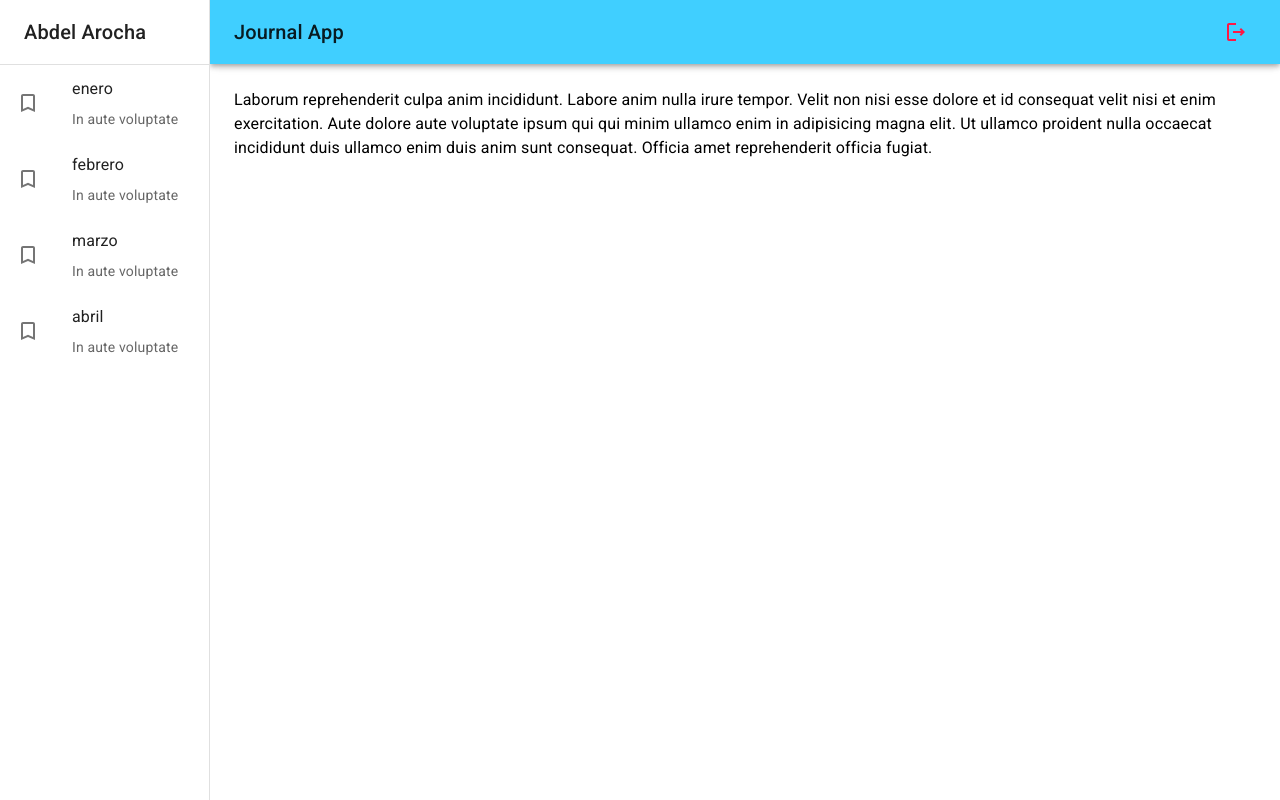
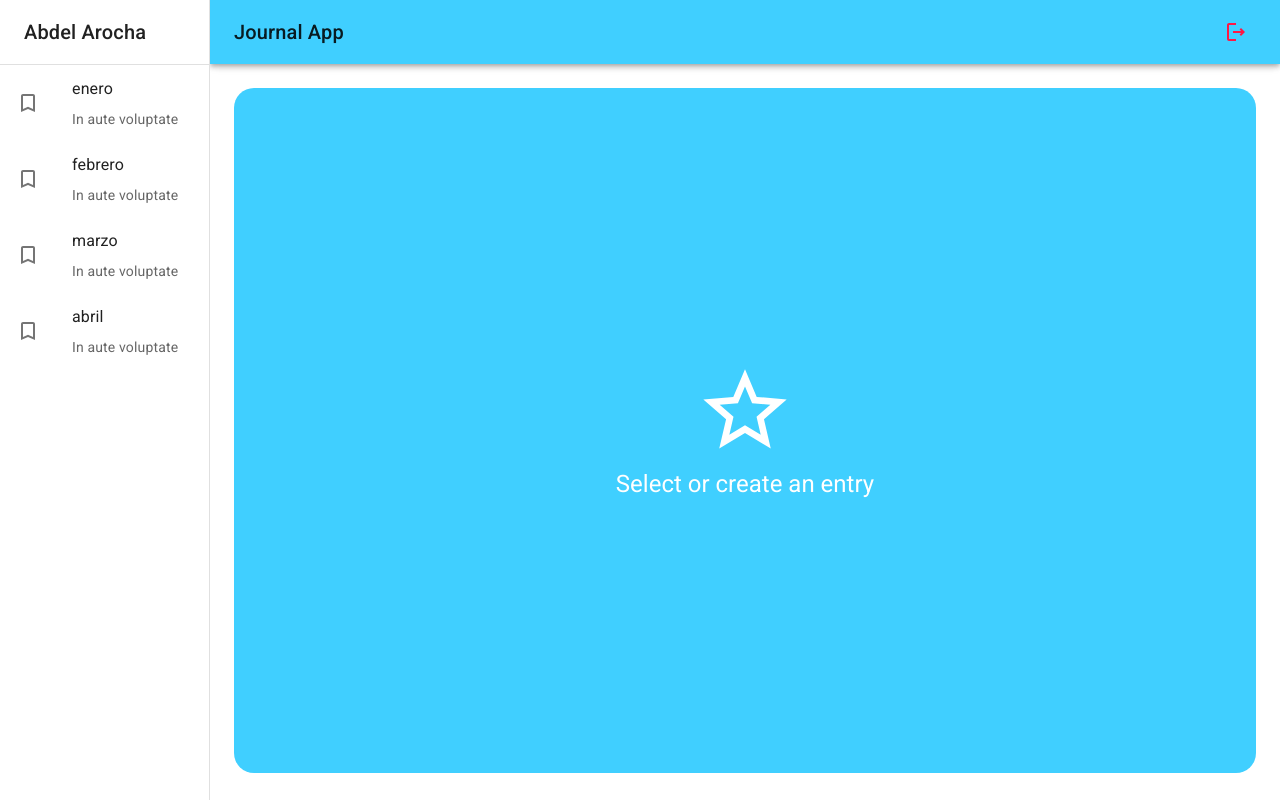
Before and after one commit to M0n00s/JournalApp, a React (Vite) app: page / in a window 1280 px wide. Built offline with nearby package versions, Linux system fonts and the light colour scheme.

Commit message:
[ADD] nothing selected view

```diff
--- a/src/journal/pages/JournalPage.jsx
+++ b/src/journal/pages/JournalPage.jsx
@@ -1,19 +1,12 @@
 import React from "react";
 import { JournalLayout } from "../layout/JournalLayout";
-import Typography from "@mui/material/Typography";
+import { NothingSelectedView } from "../views";
 
 export const JournalPage = () => {
   return (
     <>
       <JournalLayout>
-        <Typography color="initial">
-          Laborum reprehenderit culpa anim incididunt. Labore anim nulla irure
-          tempor. Velit non nisi esse dolore et id consequat velit nisi et enim
-          exercitation. Aute dolore aute voluptate ipsum qui qui minim ullamco
-          enim in adipisicing magna elit. Ut ullamco proident nulla occaecat
-          incididunt duis ullamco enim duis anim sunt consequat. Officia amet
-          reprehenderit officia fugiat.{" "}
-        </Typography>
+        <NothingSelectedView />
       </JournalLayout>
     </>
   );
--- /dev/null
+++ b/src/journal/views/NothingSelectedView.jsx
@@ -0,0 +1,30 @@
+import { StarOutline } from "@mui/icons-material";
+import { Grid, Typography } from "@mui/material";
+import React from "react";
+
+export const NothingSelectedView = () => {
+  return (
+    <Grid
+      container
+      spacing={0}
+      direction="column"
+      alignItems="center"
+      justifyContent="center"
+      sx={{
+        minHeight: "calc(100vh - 115px)",
+        backgroundColor: "primary.main",
+        padding: 4,
+        borderRadius: 5,
+      }}
+    >
+      <Grid item xs={12}>
+        <StarOutline sx={{ fontSize: 100, color: "white", margin: "auto" }} />
+      </Grid>
+      <Grid item xs={12}>
+        <Typography variant="h5" color="white">
+          Select or create an entry
+        </Typography>
+      </Grid>
+    </Grid>
+  );
+};
--- /dev/null
+++ b/src/journal/views/index.js
@@ -0,0 +1 @@
+export * from "./NothingSelectedView";
```
